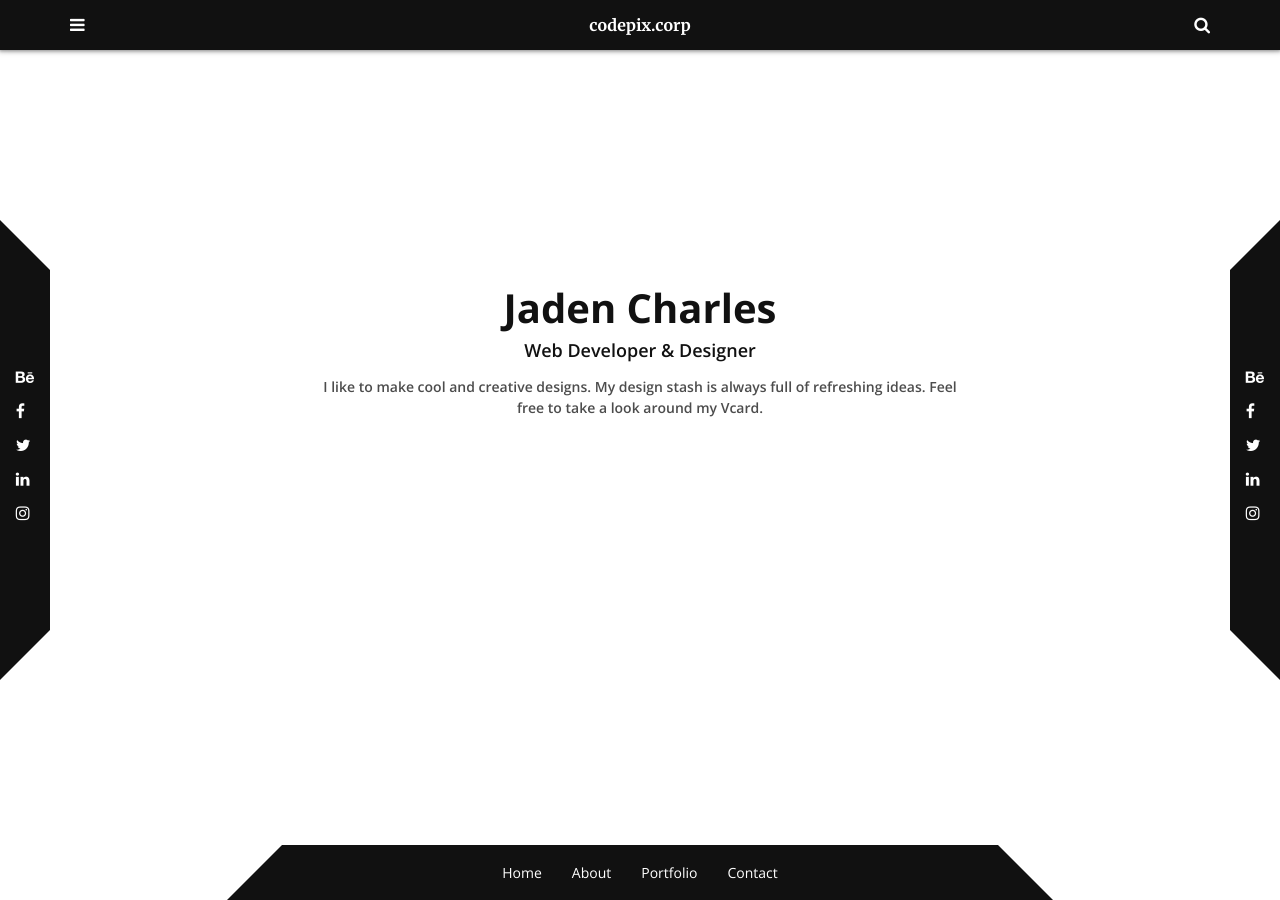
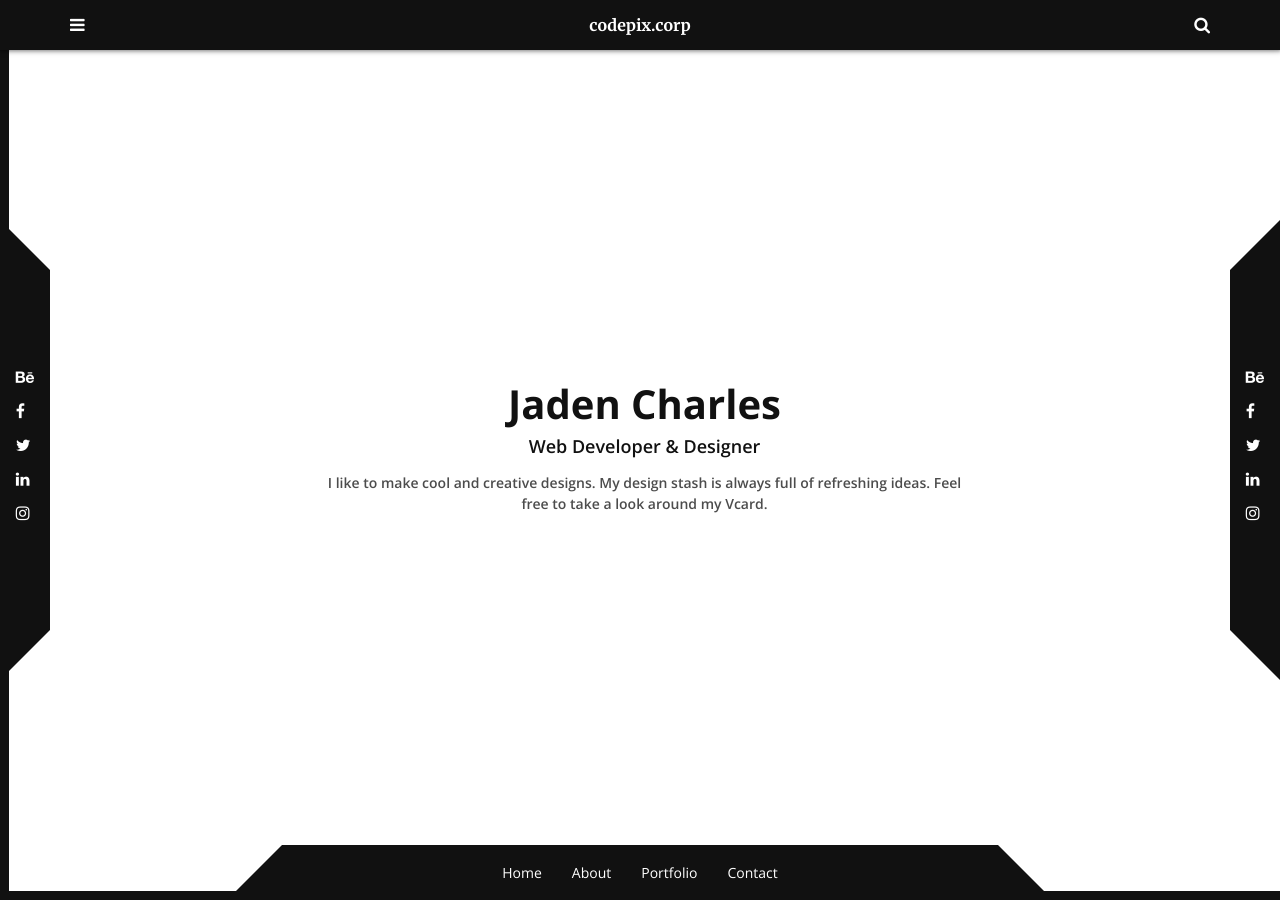
Before and after one commit to simplycodepix/landing_01, a Jekyll site: the page built from index.html, in a window 1280 px wide. Built offline with Jekyll 4.4.1, drawn with Linux system fonts in a browser that asks for light colours; Markdown is read by kramdown in place of the engine named in the settings.

Commit message:
centered

```diff
--- a/assets/css/2-modules/styles.sass
+++ b/assets/css/2-modules/styles.sass
@@ -172,6 +172,7 @@ nav.io-main_nav
 .io-nav
 	&--panel
 		position: fixed
+		z-index: 9
 		bottom: 0
 		left: 50%
 		width: 56%
@@ -217,8 +218,8 @@ nav.io-main_nav
 .io-section--01
 	height: 100%
 	width: 100%
-	padding-top: 230px
 	display: flex
+	padding-bottom: 41px
 	align-items: center
 	justify-content: center
 	flex-flow: column
--- a/assets/css/main.css
+++ b/assets/css/main.css
@@ -668,7 +668,18 @@ body {
   color: rgba(0, 0, 0, 0.7);
   background-color: #fff;
   height: 100%;
+  overflow: hidden;
   line-height: 1.5; }
+
+/* SCROLL BAR STYLES */
+#wrapper::-webkit-scrollbar {
+  width: 9px; }
+
+#wrapper::-webkit-scrollbar-thumb {
+  background-color: #111111; }
+
+#wrapper::-webkit-scrollbar-track {
+  background-color: #1b1b1b; }
 
 a {
   text-decoration: none;
@@ -701,7 +712,11 @@ article.io-single_article .container-fluid {
 
 #wrapper.io-page_wrapper {
   position: relative;
-  top: 50px; }
+  top: 50px;
+  height: calc(100% - 50px);
+  overflow-y: scroll;
+  border-left: 9px solid #111111;
+  border-bottom: 9px solid #111111; }
 
 h1, h2, h3, h4, h5 {
   font-weight: 600;
@@ -1037,6 +1052,7 @@ nav.io-main_nav {
 
 .io-nav--panel {
   position: fixed;
+  z-index: 9;
   bottom: 0;
   left: 50%;
   width: 56%;
@@ -1088,10 +1104,10 @@ nav.io-main_nav {
 .io-section--01 {
   height: 100%;
   width: 100%;
-  padding-top: 230px;
   display: -webkit-flex;
   display: -ms-flexbox;
   display: flex;
+  padding-bottom: 41px;
   -webkit-align-items: center;
       -ms-flex-align: center;
           align-items: center;
```
Also changed, not shown: assets/css/1-base/_base.sass (+16 -0 lines).
